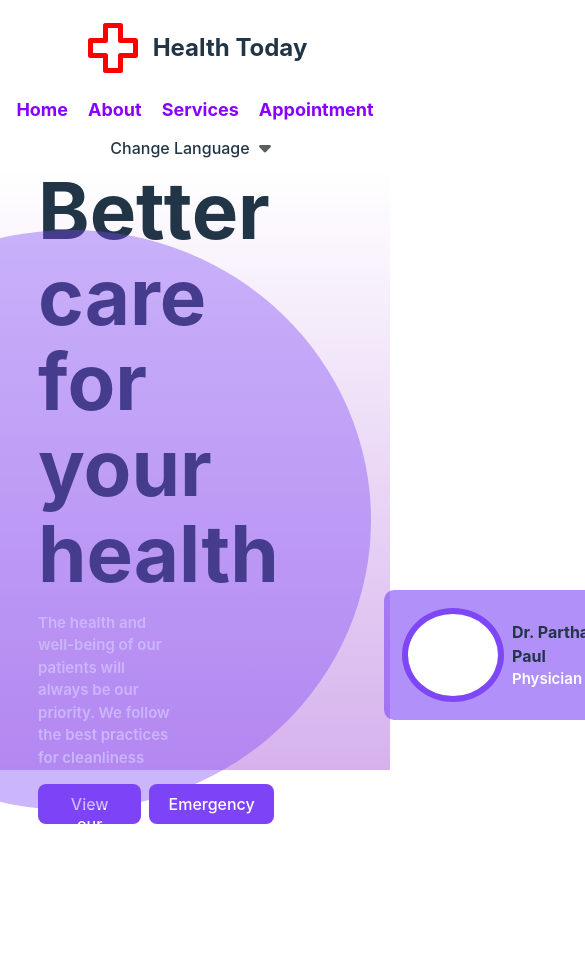
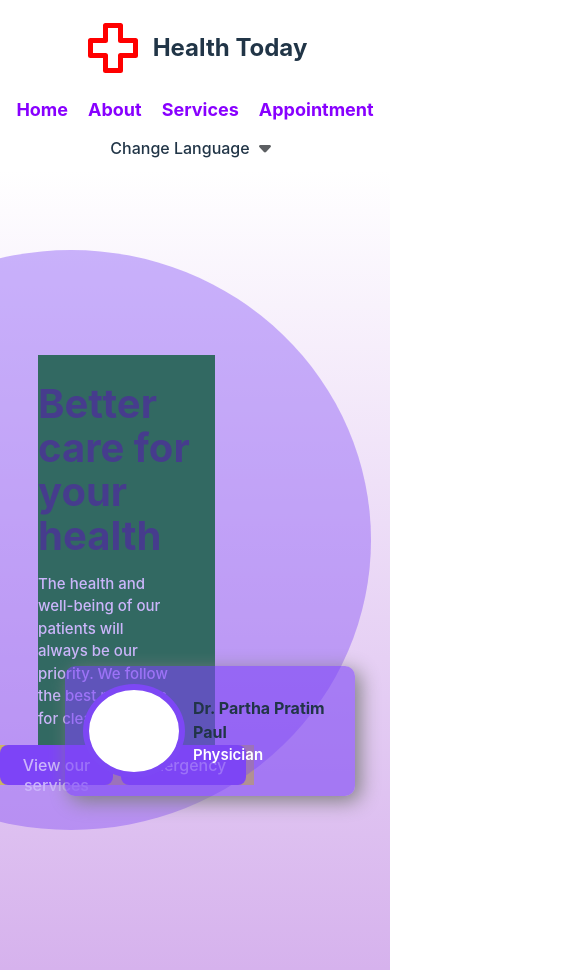
Before and after one commit to axelrod69/Health-Today, a React (Vite) app: page / in a window 390 px wide. Shown: the top 970 px of the page, 585 px wide, since content can reach past the window. Before the commit the page ends 854 px from the top, so only its background shows below. Built offline with nearby package versions, Linux system fonts and the light colour scheme.

Commit message:
Doctor App Push On 03-FEB-2026: Home Section In Progress

```diff
--- a/src/features/styles/firstScreen.css
+++ b/src/features/styles/firstScreen.css
@@ -1,4 +1,5 @@
 .firstScreen {
     display: flex;
     flex-direction: column;
+    overflow-x: hidden; /* Prevent horizontal scrolling */
 }
--- a/src/index.css
+++ b/src/index.css
@@ -22,10 +22,15 @@ a:hover {
   color: #535bf2;
 }
 
+html {
+  overflow-x: hidden; /* Prevent horizontal scrolling */
+}
+
 body {
   margin: 0;
   min-width: 320px;
   min-height: 100vh;
+  overflow-x: hidden; /* Prevent horizontal scrolling */
 }
 
 h1 {
--- a/src/shared/styles/home.css
+++ b/src/shared/styles/home.css
@@ -6,6 +6,7 @@
    height: 600px;
    background-image: linear-gradient(to bottom, rgba(214, 178, 237, 0), rgba(214, 178, 237, 1));
    position: relative;
+   /* overflow-x: hidden;   */
 }
 
 .firstSection {
@@ -16,6 +17,7 @@
    height: 100%;
    flex-basis: 65%;
    flex-shrink: 0;
+   /* background-color: red; */
 }
 
 .secondSection {
@@ -28,6 +30,7 @@
 .textBlock {
    width: 70%;
    text-align: left;
+   background-color: red;
 }
 
 h1 {
@@ -56,5 +59,33 @@
 @media only screen and (max-width: 600px) {
    .home {
       margin-top: 70px;
+      height: 800px;
    }
+
+   .textBlock {
+      width: 70%;
+      text-align: left;
+      background-color: green;
    }
+
+   .textBlock h1 {
+      margin-bottom: 0;
+      font-size: 40px;
+   }
+
+   .textBlock p {
+      font-weight: 500;
+   }
+
+   .buttonBloc {
+      width: 100%;
+      background-color: yellow;
+   }
+
+   /* .firstSection {
+      display: flex;
+      justify-content: end;
+      align-items: flex-start;
+   } */
+
+}
--- a/src/shared/styles/nameCard.css
+++ b/src/shared/styles/nameCard.css
@@ -7,8 +7,10 @@
     border-radius: 10px;
     background-color: rgba(125, 71, 245, 0.6);
     top: 70%;
-    left: 45%;
+    left: 31%;
+    box-shadow: 5px 5px 20px grey;
     padding: 10px;
+    z-index: 100; /* Ensure NameCard appears above Shape */
 }
 
 .nameCardSecond {
@@ -28,3 +30,10 @@ p {
 .nameCardSecond p, .nameCardSecond h4 {
     margin: 0;
 }
+
+@media only screen and (max-width: 600px) {
+    .nameCard {
+        top: 62%;
+        left: -65%;
+    }
+}
--- a/src/shared/styles/navBar.css
+++ b/src/shared/styles/navBar.css
@@ -4,6 +4,8 @@
     justify-content: space-around;
     width: 100%;
     height: 60px;
+    position: relative;
+    z-index: 1000; /* Ensure NavBar is above other elements */
 }
 
 @media only screen and (max-width: 600px) {
@@ -88,6 +90,7 @@ li:hover {
     /* overflow: hidden; */
     border-radius: 4px;
     cursor: pointer;
+    z-index: 1001; /* Ensure dropdown is above everything */
 }
 
 .dropDownContent::before {
--- a/src/shared/styles/shape.css
+++ b/src/shared/styles/shape.css
@@ -1,3 +1,4 @@
 .shapeDiv {
     border-radius: 50%;
+    z-index: 1; /* Keep shape below NavBar and dropdown */
 }
```
Lines whose indentation alone changed are shown as unchanged.
